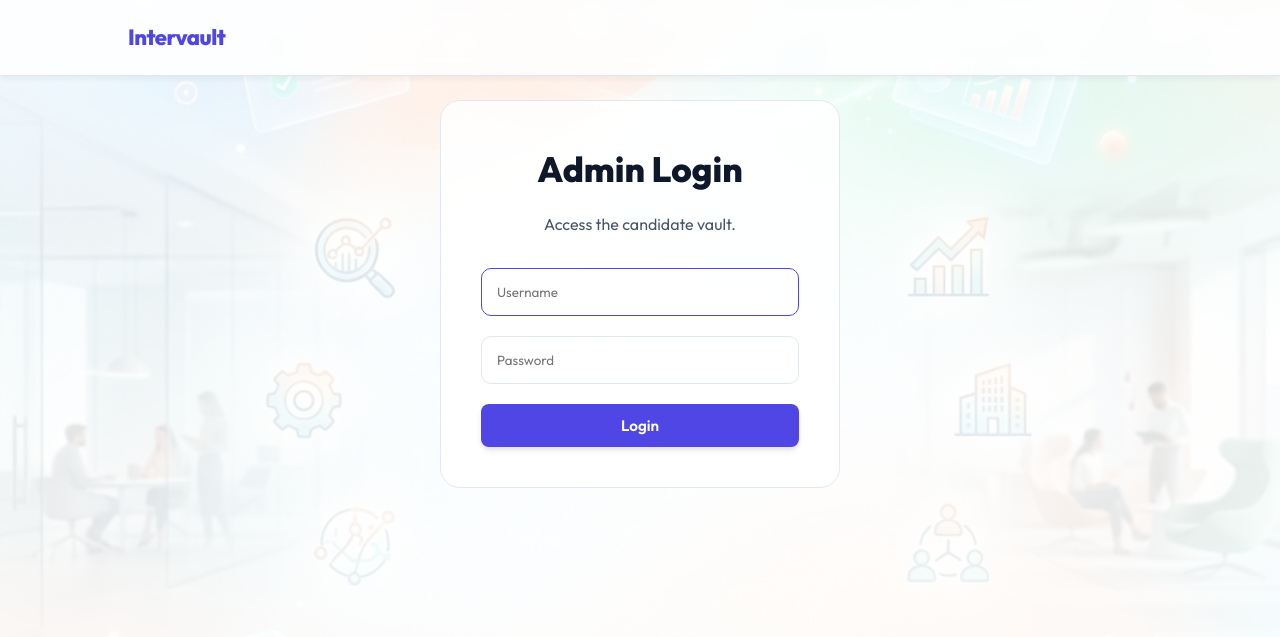
After one commit to Daneshwari02/Interview-Preparation-Chatbot, a Flask app: page /admin-login in a window 1280 px wide. The commit adds this page. Shown: the top 637 px of the page. Run offline with Flask 3, Linux system fonts and the light colour scheme.

Commit message:
Added secure admin login and hidden nav link

```diff
--- a/app.py
+++ b/app.py
@@ -1,4 +1,4 @@
-from flask import Flask, render_template, request, jsonify, redirect, url_for, flash
+from flask import Flask, render_template, request, jsonify, redirect, url_for, flash, session
 import os
 import re
 import json
@@ -16,6 +16,10 @@ load_dotenv()
 
 app = Flask(__name__)
 app.secret_key = os.getenv("SECRET_KEY", "mca_project_secret_key_123")
+
+# Admin credentials
+ADMIN_USERNAME = os.getenv("ADMIN_USERNAME", "admin")
+ADMIN_PASSWORD = os.getenv("ADMIN_PASSWORD", "admin123")
 
 # Configurations
 UPLOAD_FOLDER = 'uploads'
@@ -515,8 +519,27 @@ def chat():
         print(f"Error in chat: {e}")
         return jsonify({"error": str(e)}), 500
 
+@app.route('/admin-login', methods=['GET', 'POST'])
+def admin_login():
+    if request.method == 'POST':
+        username = request.form.get('username')
+        password = request.form.get('password')
+        if username == ADMIN_USERNAME and password == ADMIN_PASSWORD:
+            session['admin_logged_in'] = True
+            return redirect(url_for('admin_vault'))
+        else:
+            flash("Invalid credentials")
+    return render_template('admin_login.html')
+
+@app.route('/admin-logout')
+def admin_logout():
+    session.pop('admin_logged_in', None)
+    return redirect(url_for('home'))
+
 @app.route('/admin-vault')
 def admin_vault():
+    if not session.get('admin_logged_in'):
+        return redirect(url_for('admin_login'))
     try:
         # Fetch all candidates, sorted by most recent first
         all_candidates = list(candidates_collection.find().sort("_id", -1))
--- /dev/null
+++ b/templates/admin_login.html
@@ -0,0 +1,79 @@
+<!DOCTYPE html>
+<html lang="en">
+
+<head>
+    <meta charset="UTF-8">
+    <meta name="viewport" content="width=device-width, initial-scale=1.0">
+    <title>Admin Login - Intervault</title>
+    <link href="https://fonts.googleapis.com/css2?family=Outfit:wght@300;400;600;800&display=swap" rel="stylesheet">
+    <link rel="stylesheet" href="{{ url_for('static', filename='css/style.css') }}">
+    <style>
+        .login-container {
+            max-width: 400px;
+            margin: 100px auto;
+            padding: 40px;
+            background: var(--card-bg);
+            border: 1px solid var(--card-border);
+            border-radius: 20px;
+            text-align: center;
+        }
+
+        .login-input {
+            width: 100%;
+            padding: 15px;
+            margin-bottom: 20px;
+            background: rgba(255, 255, 255, 0.03);
+            border: 1px solid var(--card-border);
+            border-radius: 10px;
+            color: var(--text-light);
+            font-family: inherit;
+            box-sizing: border-box;
+        }
+
+        .login-input:focus {
+            outline: none;
+            border-color: var(--primary);
+        }
+
+        .flash-messages {
+            color: #ef4444;
+            margin-bottom: 20px;
+            font-size: 0.9rem;
+        }
+    </style>
+</head>
+
+<body>
+    <!-- Background Animations -->
+    <div class="bg-blob"
+        style="top: -100px; left: -100px; width: 400px; height: 400px; background: rgba(59, 130, 246, 0.2);"></div>
+
+    <nav>
+        <div class="nav-logo" onclick="window.location.href='/'" style="cursor: pointer;">Intervault</div>
+    </nav>
+
+    <main>
+        <div class="login-container reveal active">
+            <h2>Admin Login</h2>
+            <p style="color: var(--text-muted); margin-bottom: 30px;">Access the candidate vault.</p>
+
+            {% with messages = get_flashed_messages() %}
+                {% if messages %}
+                    <div class="flash-messages">
+                        {% for message in messages %}
+                            <p>{{ message }}</p>
+                        {% endfor %}
+                    </div>
+                {% endif %}
+            {% endwith %}
+
+            <form action="/admin-login" method="post">
+                <input type="text" name="username" class="login-input" placeholder="Username" required autofocus>
+                <input type="password" name="password" class="login-input" placeholder="Password" required>
+                <button type="submit" class="btn btn-primary" style="width: 100%;">Login</button>
+            </form>
+        </div>
+    </main>
+</body>
+
+</html>
--- a/templates/admin_vault.html
+++ b/templates/admin_vault.html
@@ -84,6 +84,7 @@
         <div class="nav-logo" onclick="window.location.href='/'" style="cursor: pointer;">Intervault</div>
         <div class="nav-links">
             <a href="/">Home</a>
+            <a href="/admin-logout" class="btn btn-outline" style="padding: 8px 16px;">Logout</a>
         </div>
     </nav>
 
@@ -119,7 +120,7 @@
                                 </span>
                             </td>
                             <td style="max-width: 400px; color: var(--text-muted); font-size: 0.9rem;">
-                                {{ candidate.summary[:150] }}{% if candidate.summary|length > 150 %}...{% endif %}
+                                {{ candidate.get('summary', '')[:150] }}{% if candidate.get('summary', '')|length > 150 %}...{% endif %}
                             </td>
                             <td>
                                 <a href="/candidate/{{ candidate._id }}" class="btn-view">View Analysis →</a>
```
Also changed, not shown: templates/index.html (+11 -14 lines), 1 other file.
